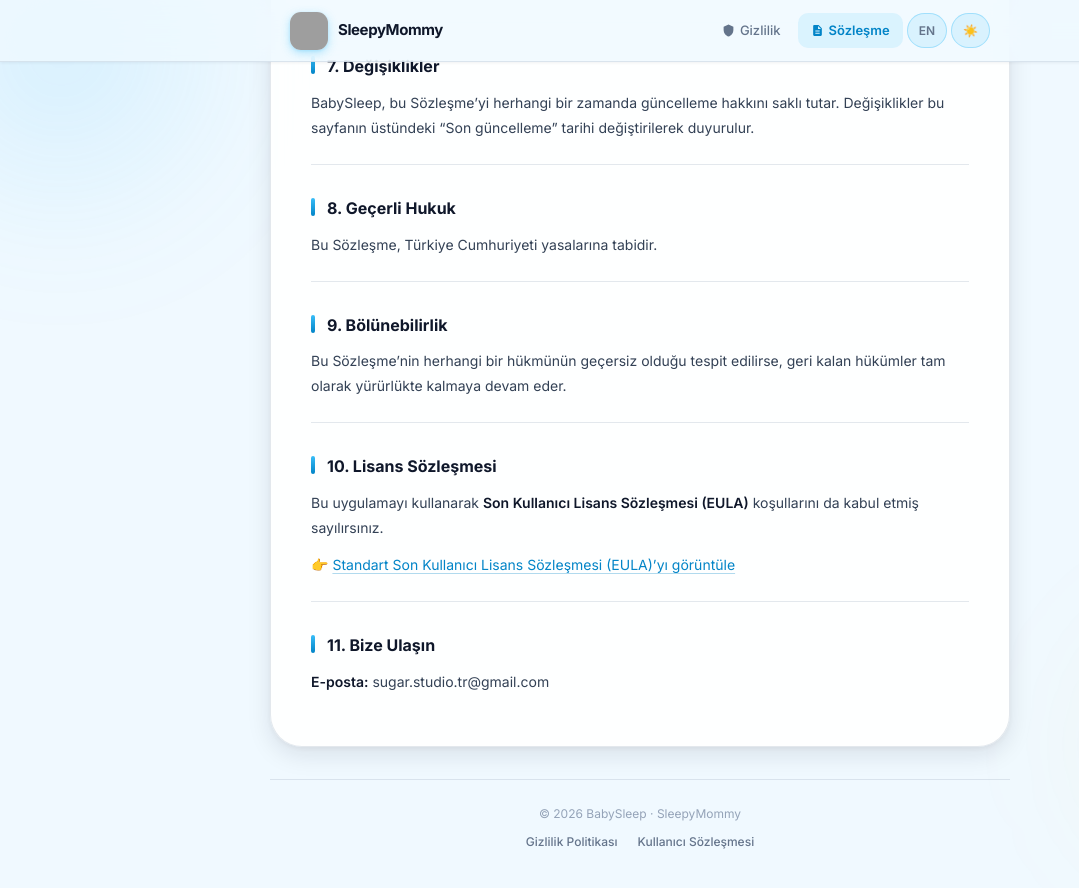
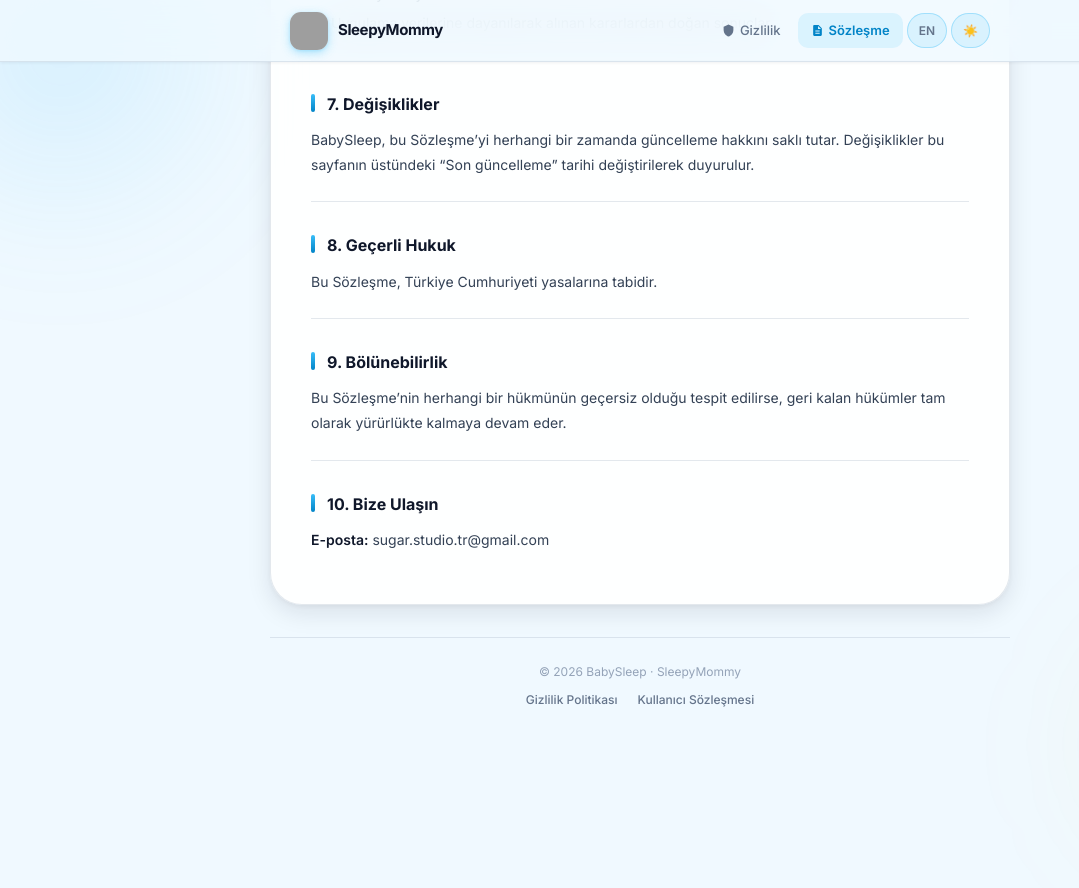
Before and after one commit to generalster/sleepymommy-policy, a Jekyll site: the page built from terms-of-service.md, in a window 1280 px wide and 900 px high, scrolled down 3035 px. Shown: the top 888 px of the window, without its empty margins (0-1079 px from the left). Built offline with Jekyll 4.4.1, drawn with Linux system fonts in a browser that asks for light colours; after the commit the page ends 3793 px from its top, so only the background shows below that; some of the changed text lies outside the part shown; grey boxes are pictures that could not be loaded.

Commit message:
Move EULA link to top of Terms of Service page
Placed EULA link directly after the acceptance paragraph at the top,
removed it from the bottom section.

Co-Authored-By: Claude Sonnet 4.6 <noreply@anthropic.com>

```diff
--- a/terms-of-service.md
+++ b/terms-of-service.md
@@ -139,15 +141,7 @@ Bu Sözleşme'nin herhangi bir hükmünün geçersiz olduğu tespit edilirse, ge
 
 ---
 
-## 10. Lisans Sözleşmesi
-
-Bu uygulamayı kullanarak **Son Kullanıcı Lisans Sözleşmesi (EULA)** koşullarını da kabul etmiş sayılırsınız.
-
-👉 [Standart Son Kullanıcı Lisans Sözleşmesi (EULA)'yı görüntüle](https://generalster.github.io/sleepymommy-policy/eula)
-
----
-
-## 11. Bize Ulaşın
+## 10. Bize Ulaşın
 
 **E-posta:** sugar.studio.tr@gmail.com
 
@@ -288,15 +284,7 @@ If any provision of these Terms is found to be invalid, the remaining provisions
 
 ---
 
-## 10. License Agreement
-
-By using this App, you also accept the terms of the **End User License Agreement (EULA)**.
-
-👉 [View the Standard End User License Agreement (EULA)](https://generalster.github.io/sleepymommy-policy/eula)
-
----
-
-## 11. Contact Us
+## 10. Contact Us
 
 **Email:** sugar.studio.tr@gmail.com
 
```
Also changed, not shown: other parts of terms-of-service.md (+4 -0 lines).
